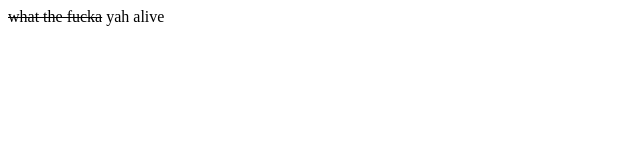
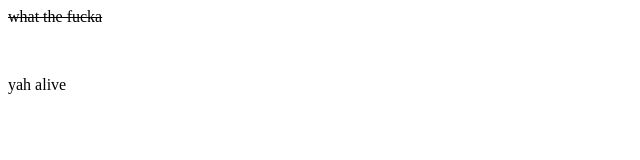
Before and after one commit to fk27705/localrepo, a plain HTML site: page index.html in a window 1280 px wide. Shown: the whole page, without its empty margins (0-640 px from the left). Drawn offline with Linux system fonts and the light colour scheme.

Commit message:
add a new line to fiture

```diff
--- a/index.html
+++ b/index.html
@@ -1 +1,2 @@
-<p> <del>what the fucka</del> yah alive</p>
+<p> <del>what the fucka</del></p><br>
+<p>yah alive</p>
```
